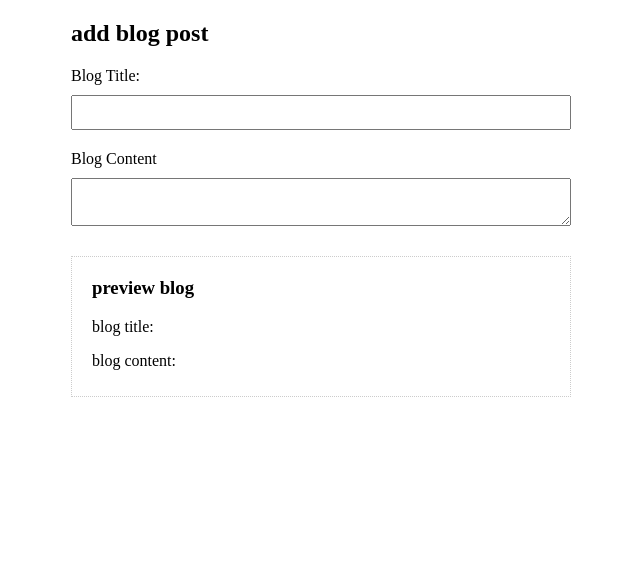
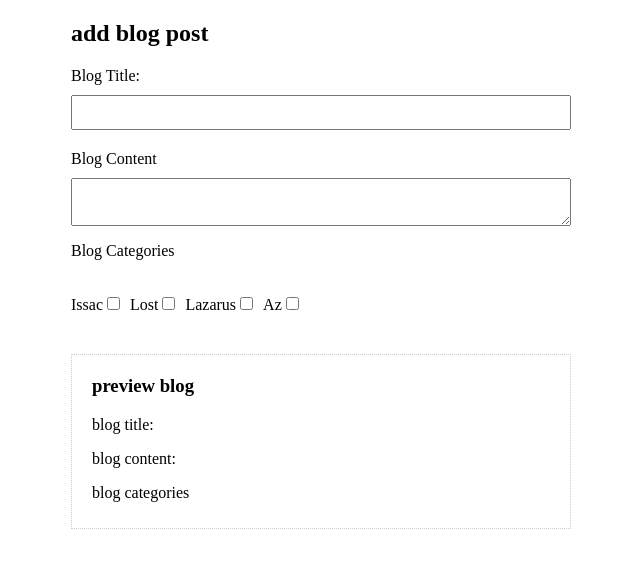
Before and after one commit to mmelon007/Vuejs-basics, a Vue app in the folder ninja-app/: page / in a window 1280 px wide. Shown: the top 568 px of the page, without its empty margins (319-959 px from the left). Built offline with nearby package versions, Linux system fonts and the light colour scheme; the HTML template or start-up script is replaced by a standard one.

Commit message:
[lesson30] 复选框和v-model

```diff
--- a/ninja-app/src/components/addBlog.vue
+++ b/ninja-app/src/components/addBlog.vue
@@ -5,13 +5,30 @@
       <label>Blog Title:</label>
       <input v-model.lazy="blog.title" type="text" required />
       <label>Blog Content</label>
-      <textarea v-model.lazy="blog.content" ></textarea>
+      <textarea v-model.lazy="blog.content"></textarea>
+      <div id="checkboxes">
+        <p>Blog Categories</p>
+        <label>Issac</label>
+        <input type="checkbox" value="Issac" v-model="blog.categories" />
+        <label>Lost</label>
+        <input type="checkbox" value="Lost" v-model="blog.categories" />
+        <label>Lazarus</label>
+        <input type="checkbox" value="Lazarus" v-model="blog.categories" />
+        <label>Az</label>
+        <input type="checkbox" value="Az" v-model="blog.categories" />
+      </div>
     </form>
     <div id="preview">
       <h3>preview blog</h3>
       <p>blog title: {{ blog.title }}</p>
       <p>blog content:</p>
       <p>{{ blog.content }}</p>
+      <p>blog categories</p>
+      <ul>
+        <li v-for="(category, index) in blog.categories" :key="index">
+          {{ category }}
+        </li>
+      </ul>
     </div>
   </div>
 </template>
@@ -23,8 +40,9 @@ export default {
     return {
       blog: {
         title: "",
-        content: ""
-      }
+        content: "",
+        categories: [],
+      },
     };
   },
   components: {},
@@ -58,4 +76,13 @@ textarea {
 h3 {
   margin-top: 10px;
 }
+
+#checkboxes input {
+  display: inline-block;
+  margin-right: 10px;
+}
+
+#checkboxes label {
+  display: inline-block;
+}
 </style>
```
